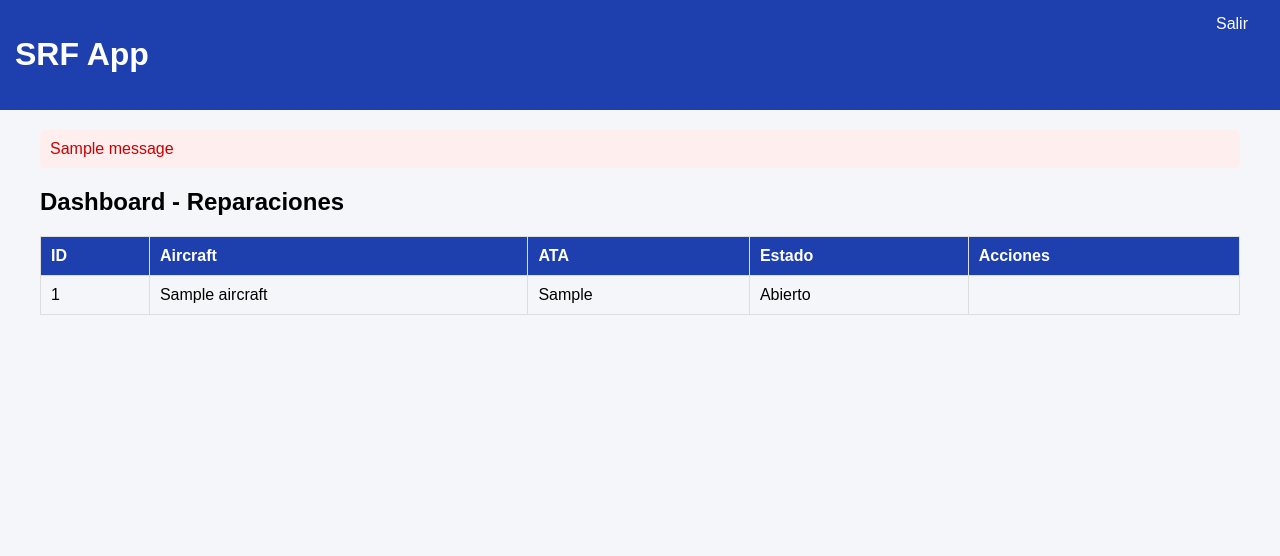
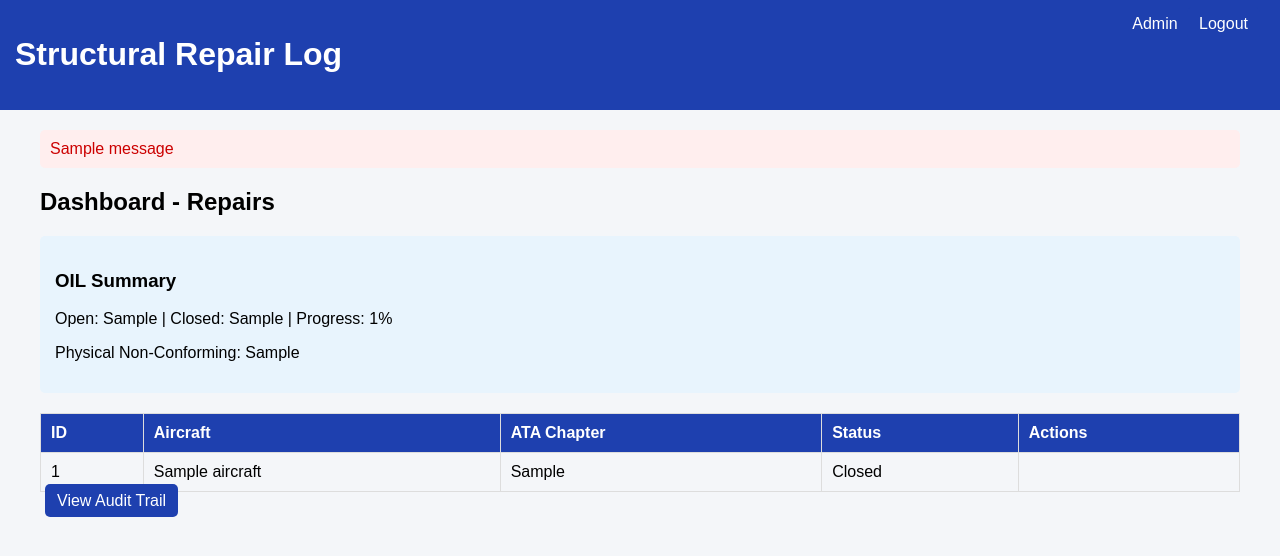
Before and after one commit to jquiroz343-sys/structural-repair-app, a Flask app: template templates/dashboard.html in a window 1280 px wide. Shown: the top 556 px of the page. Run offline with Flask 3, Linux system fonts and the light colour scheme; the template is opened without the code that fills it: most values are stand-ins (such as "Sample title", 1, 10 or a date in 2020); one stand-in notice (Sample message) is shown.

Commit message:
Update dashboard.html
CAMBIO 1-11-25 20HRS

```diff
--- a/templates/dashboard.html
+++ b/templates/dashboard.html
@@ -1,37 +1,77 @@
-{% extends "base.html" %}
-{% block content %}
-<h2>Dashboard - Reparaciones</h2>
-{% if session.role == 'operator' %}
-  <a href="/add">+ Añadir Reparación</a>
+<!DOCTYPE html>
+<html lang="en">
+<head>
+    <meta charset="UTF-8">
+    <title>Dashboard - Repairs</title>
+    <style>
+        body { font-family: Arial; margin: 0; background: #f4f6f9; }
+        .navbar { background: #1e40af; color: white; padding: 15px; display: flex; justify-content: space-between; }
+        .container { padding: 20px; max-width: 1200px; margin: auto; }
+        .alert { background: #fee; color: #c00; padding: 10px; border-radius: 5px; margin-bottom: 20px; }
+        table { width: 100%; border-collapse: collapse; margin-top: 20px; }
+        th, td { border: 1px solid #ddd; padding: 10px; text-align: left; }
+        th { background: #1e40af; color: white; }
+        button, a { margin: 5px; padding: 8px 12px; background: #1e40af; color: white; text-decoration: none; border-radius: 5px; }
+        .oil-summary { background: #e8f4fd; padding: 15px; border-radius: 5px; margin-bottom: 20px; }
+    </style>
+</head>
+<body>
+    <div class="navbar">
+        <h1>Structural Repair Log</h1>
+        <div>
+            <span>{{ role|title }}</span>
+            <a href="/logout">Logout</a>
+        </div>
+    </div>
+    <div class="container">
+        {% with messages = get_flashed_messages() %}
+            {% if messages %}
+                <div class="alert">{{ messages[0] }}</div>
+            {% endif %}
+        {% endwith %}
+        <h2>Dashboard - Repairs</h2>
+
+        <!-- OIL Summary -->
+        <div class="oil-summary">
+            <h3>OIL Summary</h3>
+            <p>Open: {{ oil_open }} | Closed: {{ oil_closed }} | Progress: {{ progress_percent }}%</p>
+            <p>Physical Non-Conforming: {{ phys_non_conforming }}</p>
+        </div>
+
+        {% if role == 'operator' %}
+            <a href="/add">+ Add Repair</a>
         {% endif %}
         <table>
             <tr>
                 <th>ID</th>
                 <th>Aircraft</th>
-    <th>ATA</th>
-    <th>Estado</th>
-    <th>Acciones</th>
+                <th>ATA Chapter</th>
+                <th>Status</th>
+                <th>Actions</th>
             </tr>
             {% for r in repairs %}
             <tr>
                 <td>{{ r.id }}</td>
-    <td>{{ r.get('aircraft', '') }}</td>
-    <td>{{ r.get('ata_chapter', '') }}</td>
-    <td>{{ 'Abierto' if not r.get('closed') else 'Cerrado' }}</td>
+                <td>{{ r.get('aircraft', 'N/A') }}</td>
+                <td>{{ r.get('ata_chapter', 'N/A') }}</td>
+                <td>{{ 'Open' if not r.get('closed_date') else 'Closed' }}</td>
                 <td>
-      {% if session.role in ['operator', 'auditor'] %}
-        <a href="/edit/{{ r.id }}">Editar</a>
+                    {% if role in ['operator', 'auditor'] %}
+                        <a href="/edit/{{ r.id }}">Edit</a>
                     {% endif %}
-      {% if session.role == 'lessor' %}
-        <a href="/pdf/{{ r.id }}" target="_blank">PDF</a>
+                    {% if role == 'lessor' %}
+                        <a href="/pdf/{{ r.id }}">PDF</a>
                     {% endif %}
-      {% if session.role in ['auditor', 'lessor'] %}
+                    {% if role in ['auditor', 'lessor'] %}
                         <a href="/audit">Audit Trail</a>
                     {% endif %}
                 </td>
             </tr>
             {% else %}
-  <tr><td colspan="5">No hay reparaciones</td></tr>
+            <tr><td colspan="5">No repairs found</td></tr>
             {% endfor %}
         </table>
-{% endblock %}
+        <a href="/audit">View Audit Trail</a>
+    </div>
+</body>
+</html>
```
Lines whose indentation alone changed are shown as unchanged.
